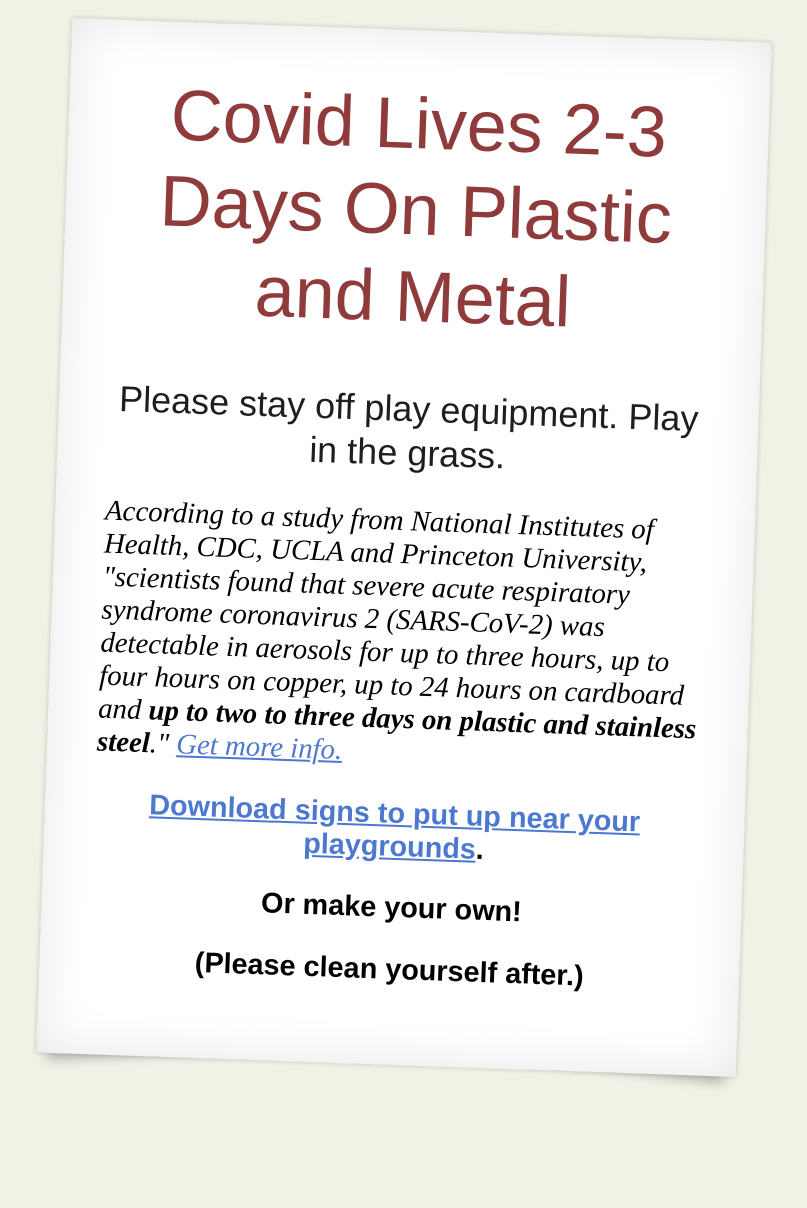
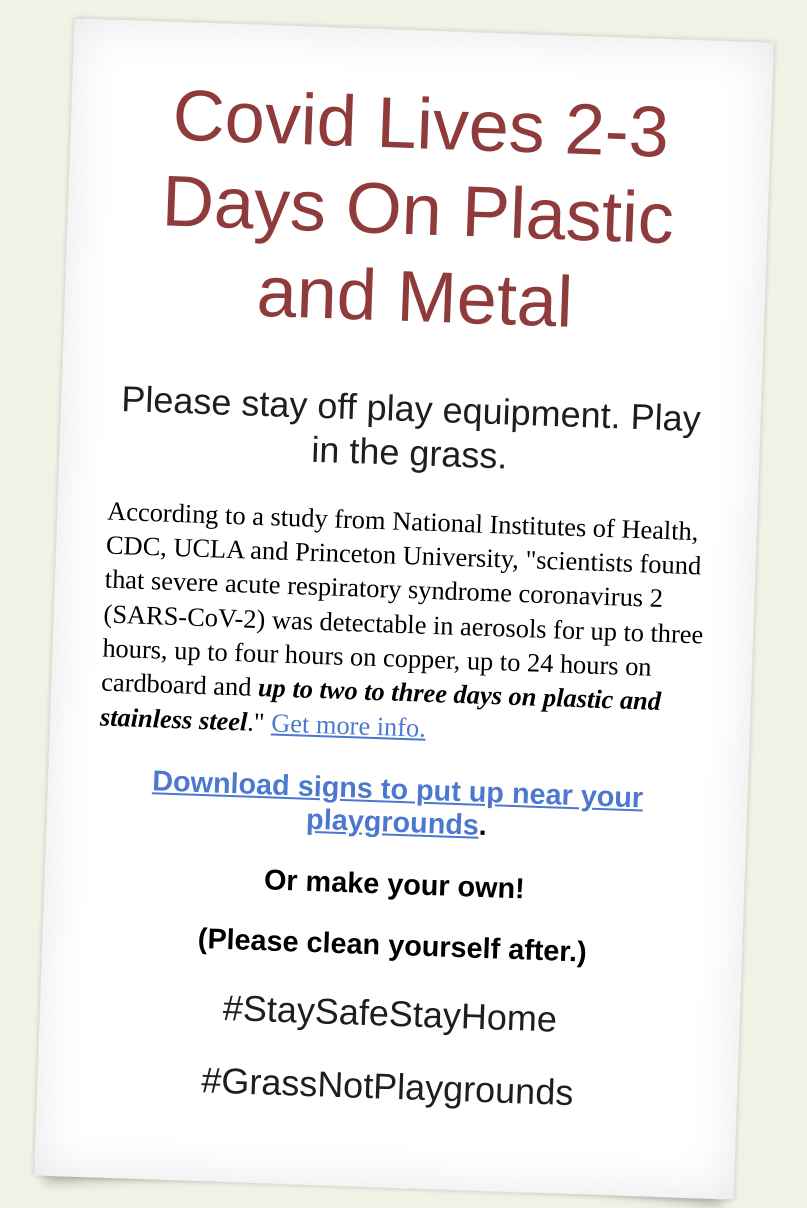
Before and after one commit to dansinker/covidplaygrounds, a Jekyll site: the page built from index.markdown, in a window 1280 px wide. Shown: the whole page, without its empty margins (236-1043 px from the left). Built offline with Jekyll 4.4.1, drawn with Linux system fonts in a browser that asks for light colours; some web fonts are replaced; before the commit the page ends 1085 px from its top, so only the background shows below that.

Commit message:
adding various bits

```diff
--- a/assets/covid.css
+++ b/assets/covid.css
@@ -98,8 +98,10 @@ p {
 
 p.quote {
     font-family: mrs-eaves-xl-serif, serif;
+    font-size: 1.1em;
+    line-height: 1.3em;
     font-weight: 400;
-    font-style: italic;
+    font-style: normal;
     text-align: left;
 }
 
--- a/index.markdown
+++ b/index.markdown
@@ -14,3 +14,7 @@ layout: home
 Or make your own!
 
 (Please clean yourself after.)
+
+## #StaySafeStayHome
+
+## #GrassNotPlaygrounds
```
